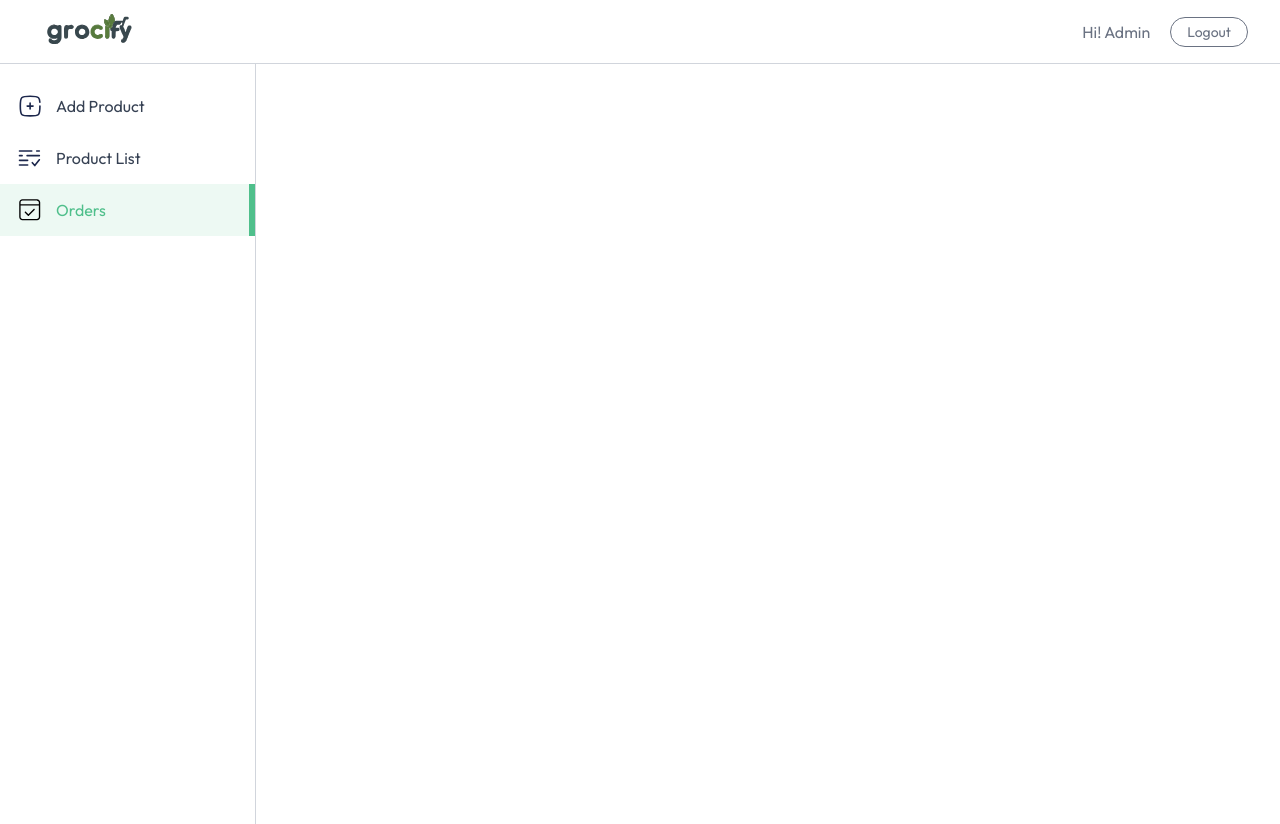
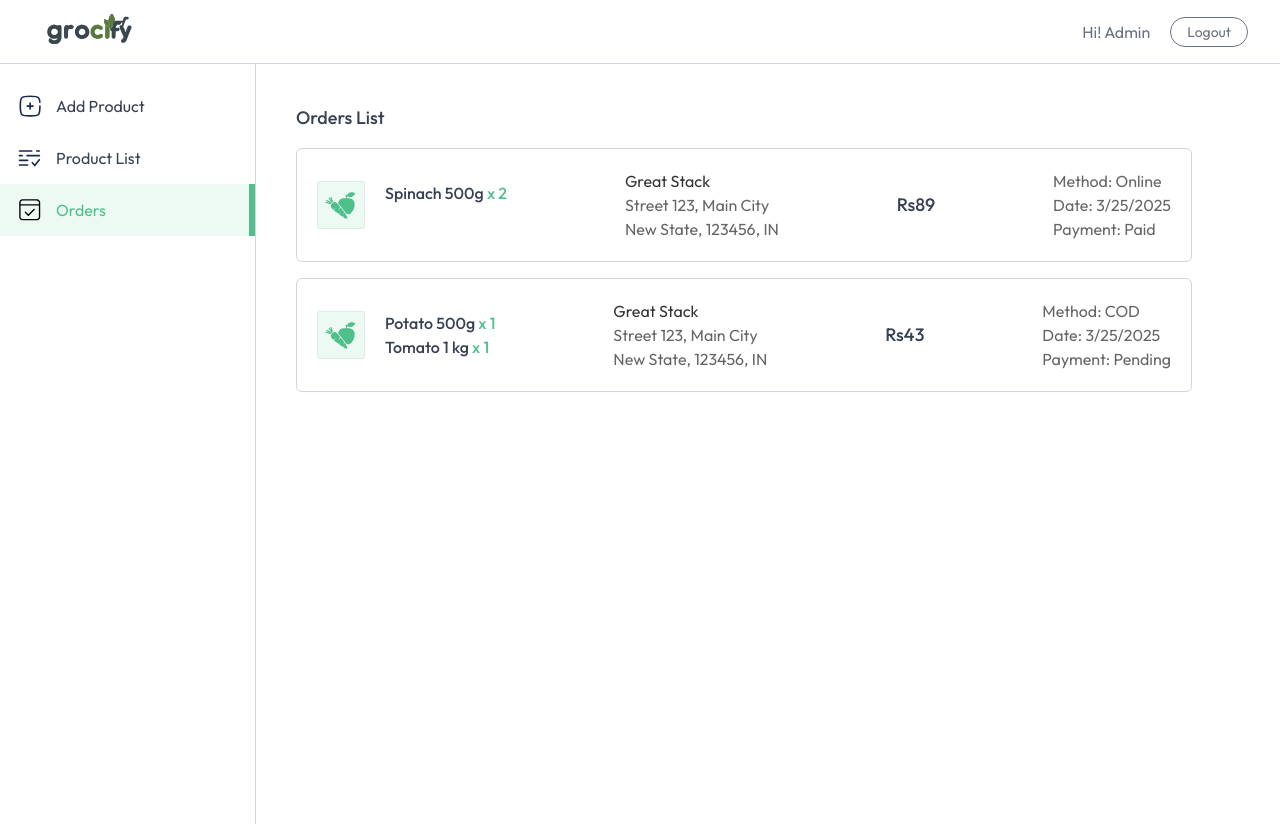
Before and after one commit to 9DFF-2B31/Grocify, a React (Vite) app in the folder Frontend/: page /seller/orders in a window 1280 px wide. Both pictures are taken after typing "name@example.com", "Sample123" into the empty fields and a click on the button "Login". Built offline with nearby package versions, Linux system fonts and the light colour scheme.

Commit message:
seller dashboard

```diff
--- a/Frontend/src/components/seller/AddProduct.jsx
+++ b/Frontend/src/components/seller/AddProduct.jsx
@@ -130,7 +130,7 @@ const AddProduct = () => {
             />
           </div>
         </div>
-        <button className="px-8 py-2.5 bg-indigo-500 text-white font-medium rounded">
+        <button className="px-8 py-2.5 bg-primary text-white font-medium rounded cursor-pointer">
           ADD
         </button>
       </form>
--- a/Frontend/src/components/seller/Orders.jsx
+++ b/Frontend/src/components/seller/Orders.jsx
@@ -1,9 +1,57 @@
-import React from 'react'
+import React, { useEffect, useState } from 'react'
+import { useAppContext } from '../../context/AppContext'
+import { dummyOrders } from '../../assets/assets'
+// FIX: add this if missing
+import { assets } from '../../assets/assets'
 
 const Orders = () => {
+  const { currency } = useAppContext()
+  const [orders, setOrders] = useState([])
+  const fetchOrders = async () => {
+    setOrders(dummyOrders)
+  }
+  useEffect(() => {
+    fetchOrders();
+
+  }, [])
   return (
-    <div>
+    <div className='no-scrollbar flex-1 h-[95vh] overflow-y-scroll'>
+      <div className="md:p-10 p-4 space-y-4">
+        <h2 className="text-lg font-medium">Orders List</h2>
+        {orders.map((order, index) => (
+         <div key={index} className="flex flex-col md:items-center md:flex-row gap-5 justify-between p-5 max-w-4xl rounded-md border border-gray-300">
 
+            <div className="flex gap-5 max-w-80">
+              <img className="w-12 h-12 object-cover " src={assets.box_icon} alt="boxIcon" />
+              <div>
+                {order.items.map((item, index) => (
+                  <div key={index} className="flex flex-col ">
+                    <p className="font-medium">
+                      {item.product.name}{' '}
+                      <span className="text-primary">x {item.quantity}</span>
+                    </p>
+                  </div>
+                ))}
+              </div>
+            </div>
+
+            <div className="text-sm md:text-base text-black/60">
+              <p className='text-black/80'>{order.address.firstName} {order.address.lastName}</p>
+              <p>{order.address.street}, {order.address.city}</p>
+              <p> {order.address.state}, {order.address.zipcode}, {order.address.country}</p>
+              <p>{order.address.state.phone}</p>
+            </div>
+
+            <p className="font-medium text-lg my-auto ">{currency}{order.amount}</p>
+
+            <div className="flex flex-col text-sm md:text-base text-black/60">
+              <p>Method: {order.paymentType}</p>
+              <p>Date: {new Date(order.createdAt).toLocaleDateString()}</p>
+              <p>Payment: {order.isPaid ? "Paid" : "Pending"}</p>
+            </div>
+          </div>
+        ))}
+      </div>
     </div>
   )
 }
--- a/Frontend/src/components/seller/ProductList.jsx
+++ b/Frontend/src/components/seller/ProductList.jsx
@@ -1,9 +1,46 @@
 import React from 'react'
+import {useAppContext} from '../../context/AppContext'
 
 const ProductList = () => {
+  const {products,currency}=useAppContext()
   return (
-    <div>
-
+    <div className="flex-1 py-10 flex flex-col justify-between">
+      <div className="w-full md:p-10 p-4">
+        <h2 className="pb-4 text-lg font-medium">All Products</h2>
+        <div className="flex flex-col items-center max-w-4xl w-full overflow-hidden rounded-md bg-white border border-gray-500/20">
+          <table className="md:table-auto table-fixed w-full overflow-hidden">
+            <thead className="text-gray-900 text-sm text-left">
+              <tr>
+                <th className="px-4 py-3 font-semibold truncate">Product</th>
+                <th className="px-4 py-3 font-semibold truncate">Category</th>
+                <th className="px-4 py-3 font-semibold truncate hidden md:block">Selling Price</th>
+                <th className="px-4 py-3 font-semibold truncate">In Stock</th>
+              </tr>
+            </thead>
+            <tbody className="text-sm text-gray-500">
+              {products.map((product) => (
+                <tr key={product._id} className="border-t border-gray-500/20">
+                  <td className="md:px-4 pl-2 md:pl-4 py-3 flex items-center space-x-3 truncate">
+                    <div className="border border-gray-300 rounded p-2">
+                      <img src={product.image[0]} alt="Product" className="w-16" />
+                    </div>
+                    <span className="truncate max-sm:hidden w-full">{product.name}</span>
+                  </td>
+                  <td className="px-4 py-3">{product.category}</td>
+                  <td className="px-4 py-3 max-sm:hidden">{currency}{product.offerPrice}</td>
+                  <td className="px-4 py-3">
+                    <label className="relative inline-flex items-center cursor-pointer text-gray-900 gap-3">
+                      <input type="checkbox" className="sr-only peer"  />
+                      <div className="w-12 h-7 bg-slate-300 rounded-full peer peer-checked:bg-blue-600 transition-colors duration-200"></div>
+                      <span className="dot absolute left-1 top-1 w-5 h-5 bg-white rounded-full transition-transform duration-200 ease-in-out peer-checked:translate-x-5"></span>
+                    </label>
+                  </td>
+                </tr>
+              ))}
+            </tbody>
+          </table>
+        </div>
+      </div>
     </div>
   )
 }
```
